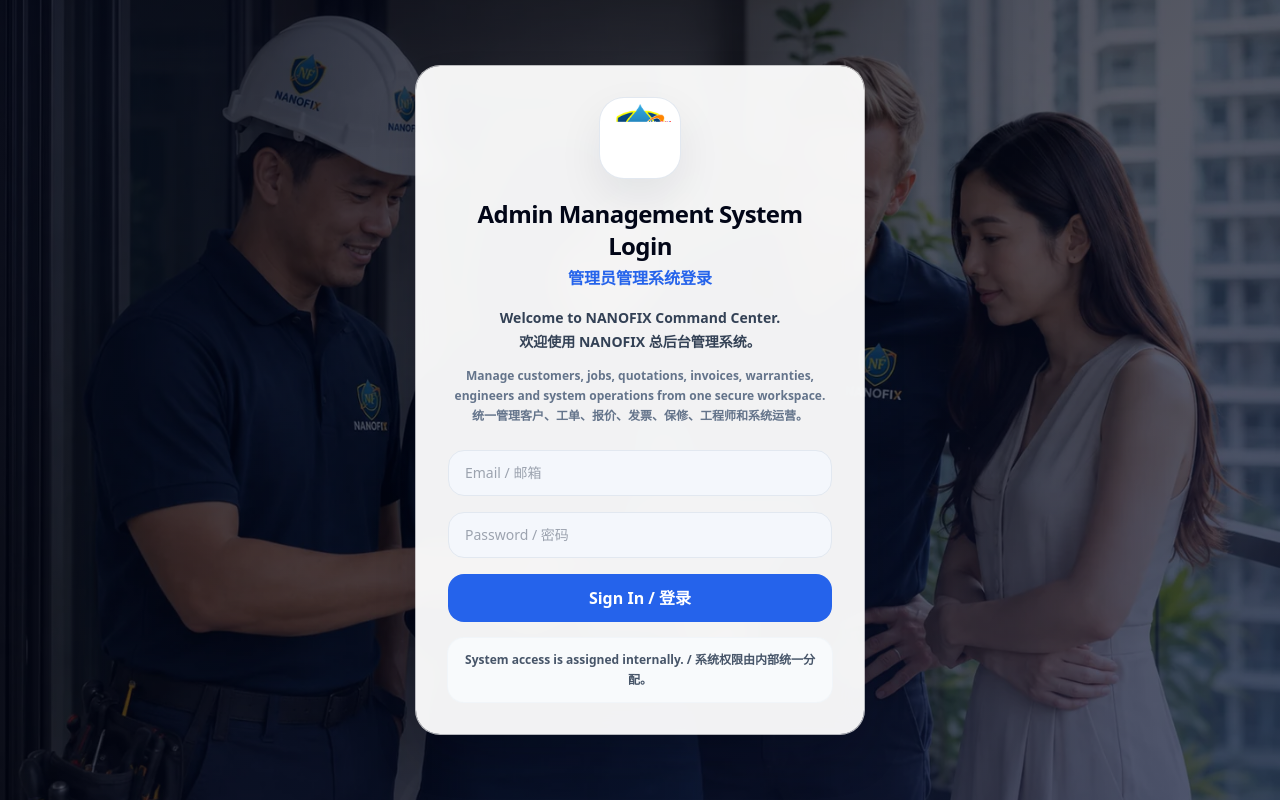
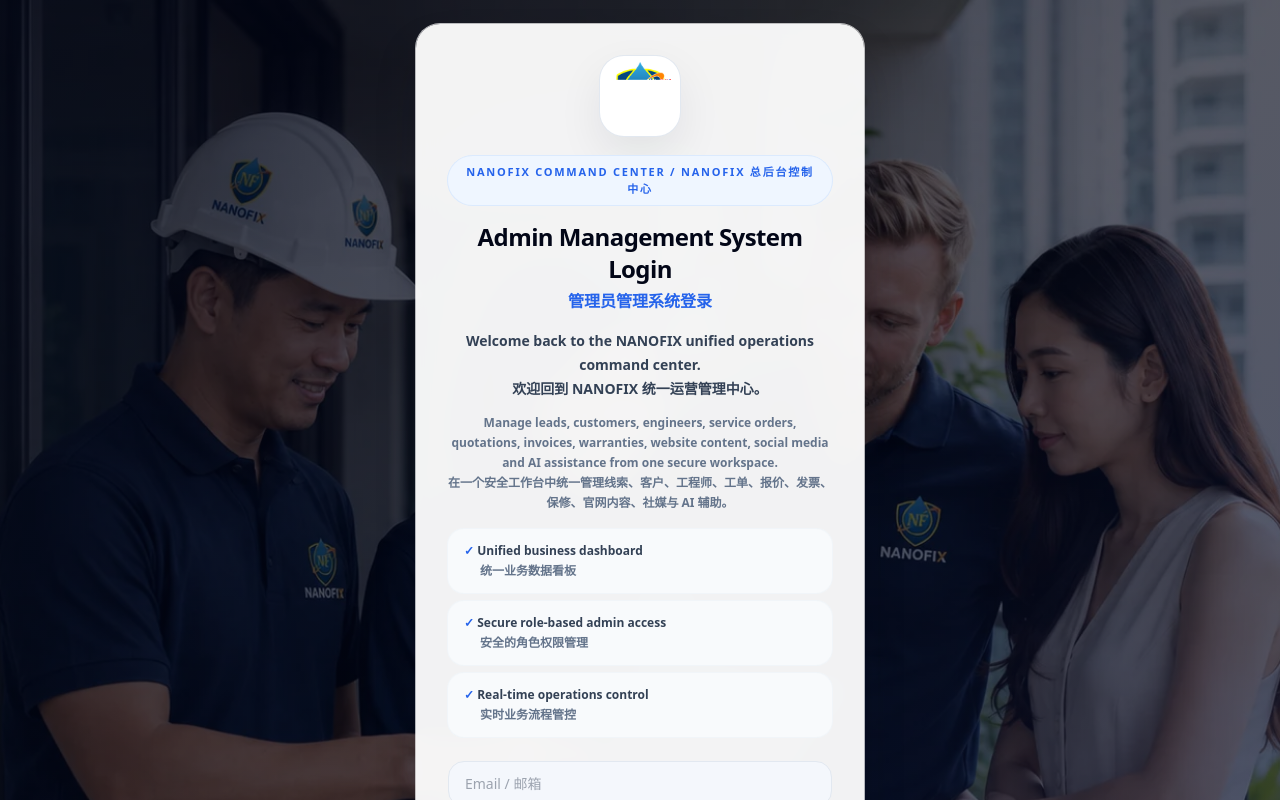
Before and after one commit to gaven2027-hash/NANOFIX_V28_UNIFIED_WEBSITE_ADMIN, a Next.js app: page /login/admin in a window 1280 px wide. Shown: the top 800 px of the page. Built offline with nearby package versions, Linux system fonts and the light colour scheme; no server answers.

Commit message:
Enhance role based bilingual login welcome copy

```diff
--- a/app/login/LoginForm.tsx
+++ b/app/login/LoginForm.tsx
@@ -8,28 +8,55 @@ type LoginContext = 'admin' | 'customer' | 'engineer';
 
 const copyByContext = {
   admin: {
+    eyebrow: 'NANOFIX Command Center',
+    eyebrowZh: 'NANOFIX 总后台控制中心',
     title: 'Admin Management System Login',
     zh: '管理员管理系统登录',
-    welcome: 'Welcome to NANOFIX Command Center.',
-    welcomeZh: '欢迎使用 NANOFIX 总后台管理系统。',
-    note: 'Manage customers, jobs, quotations, invoices, warranties, engineers and system operations from one secure workspace.',
-    noteZh: '统一管理客户、工单、报价、发票、保修、工程师和系统运营。'
+    welcome: 'Welcome back to the NANOFIX unified operations command center.',
+    welcomeZh: '欢迎回到 NANOFIX 统一运营管理中心。',
+    note: 'Manage leads, customers, engineers, service orders, quotations, invoices, warranties, website content, social media and AI assistance from one secure workspace.',
+    noteZh: '在一个安全工作台中统一管理线索、客户、工程师、工单、报价、发票、保修、官网内容、社媒与 AI 辅助。',
+    bullets: [
+      ['Unified business dashboard', '统一业务数据看板'],
+      ['Secure role-based admin access', '安全的角色权限管理'],
+      ['Real-time operations control', '实时业务流程管控']
+    ],
+    footer: 'For authorised NANOFIX administrators only.',
+    footerZh: '仅限已授权的 NANOFIX 管理员使用。'
   },
   customer: {
+    eyebrow: 'NANOFIX Premium Member Portal',
+    eyebrowZh: 'NANOFIX 高级会员中心',
     title: 'Premium Member Portal Login',
     zh: '高级会员管理系统登录',
-    welcome: 'Welcome to the NANOFIX Premium Member Portal.',
-    welcomeZh: '欢迎使用 NANOFIX 高级会员管理系统。',
-    note: 'Submit repair requests, track progress and review quotations, invoices, payments and warranty records conveniently.',
-    noteZh: '便捷提交报修，实时追踪维修进度，并查看报价、发票、付款和保修记录。'
+    welcome: 'Welcome to your NANOFIX premium member workspace.',
+    welcomeZh: '欢迎进入您的 NANOFIX 高级会员专属空间。',
+    note: 'Submit repair requests, upload leakage photos, track repair progress and review quotations, invoices, payments and warranty records conveniently.',
+    noteZh: '便捷提交报修、上传漏水照片、实时追踪维修进度，并查看报价、发票、付款和保修记录。',
+    bullets: [
+      ['Track every repair step online', '在线追踪每一步维修进度'],
+      ['View quotes, invoices and warranty', '查看报价、发票与保修资料'],
+      ['Keep your service records organised', '集中保存您的服务记录']
+    ],
+    footer: 'Designed for NANOFIX customers and premium members.',
+    footerZh: '专为 NANOFIX 客户与高级会员使用。'
   },
   engineer: {
+    eyebrow: 'NANOFIX Field Engineer Portal',
+    eyebrowZh: 'NANOFIX 工程师现场管理中心',
     title: 'Engineer Management System Login',
     zh: '工程师管理系统登录',
-    welcome: 'Welcome to NANOFIX Engineer Portal.',
-    welcomeZh: '欢迎使用 NANOFIX 工程师管理系统。',
-    note: 'Review assigned jobs, inspection tasks, field photos, job notes, completion status and customer sign-off records.',
-    noteZh: '查看已分配工单、查验任务、现场照片、工单记录、完工状态和客户签名。'
+    welcome: 'Welcome to the NANOFIX field engineer operations portal.',
+    welcomeZh: '欢迎进入 NANOFIX 工程师现场作业管理系统。',
+    note: 'Review assigned jobs, site inspection tasks, customer information, field photos, job notes, completion status and sign-off records in one mobile-friendly workspace.',
+    noteZh: '在一个适合手机操作的工作台中查看已分配工单、现场查验任务、客户资料、现场照片、施工记录、完工状态与签收记录。',
+    bullets: [
+      ['See assigned jobs clearly', '清楚查看已分配任务'],
+      ['Update inspection and work status', '更新查验与施工状态'],
+      ['Upload site notes and photos', '上传现场记录与照片']
+    ],
+    footer: 'For approved NANOFIX engineers and field teams.',
+    footerZh: '仅限已审核通过的 NANOFIX 工程师和现场团队使用。'
   }
 } as const;
 
@@ -111,10 +138,21 @@ function LoginFormInner({ forcedContext }: { forcedContext?: LoginContext }) {
   return (
     <>
       <div className="mt-5 text-center">
-        <h1 className="text-2xl font-black tracking-tight text-slate-950">{copy.title}</h1>
+        <div className="mx-auto inline-flex rounded-full bg-blue-50 px-4 py-2 text-[11px] font-black uppercase tracking-[0.16em] text-activeBlue ring-1 ring-blue-100">
+          {copy.eyebrow} / {copy.eyebrowZh}
+        </div>
+        <h1 className="mt-4 text-2xl font-black tracking-tight text-slate-950">{copy.title}</h1>
         <p className="mt-1 text-base font-black text-activeBlue">{copy.zh}</p>
         <p className="mt-4 text-sm font-bold leading-6 text-slate-700">{copy.welcome}<br />{copy.welcomeZh}</p>
         <p className="mt-3 text-xs font-semibold leading-5 text-slate-500">{copy.note}<br />{copy.noteZh}</p>
+        <div className="mt-4 grid gap-2 text-left">
+          {copy.bullets.map(([en, zh]) => (
+            <div key={en} className="rounded-2xl bg-slate-50 px-4 py-3 text-xs font-bold leading-5 text-slate-700 ring-1 ring-slate-100">
+              <span className="text-activeBlue">✓</span> {en}<br />
+              <span className="pl-4 text-slate-500">{zh}</span>
+            </div>
+          ))}
+        </div>
       </div>
       <form className="mt-6 space-y-4" onSubmit={onSubmit}>
         {setupWarning ? (
@@ -144,6 +182,9 @@ function LoginFormInner({ forcedContext }: { forcedContext?: LoginContext }) {
         <button className="w-full rounded-2xl bg-activeBlue px-4 py-3 font-bold text-white hover:bg-blue-700 disabled:cursor-not-allowed disabled:opacity-60" type="submit" disabled={loading}>
           {loading ? 'Signing in... / 登录中...' : 'Sign In / 登录'}
         </button>
+        <p className="text-center text-[11px] font-bold leading-5 text-slate-500">
+          {copy.footer}<br />{copy.footerZh}
+        </p>
       </form>
     </>
   );
```
